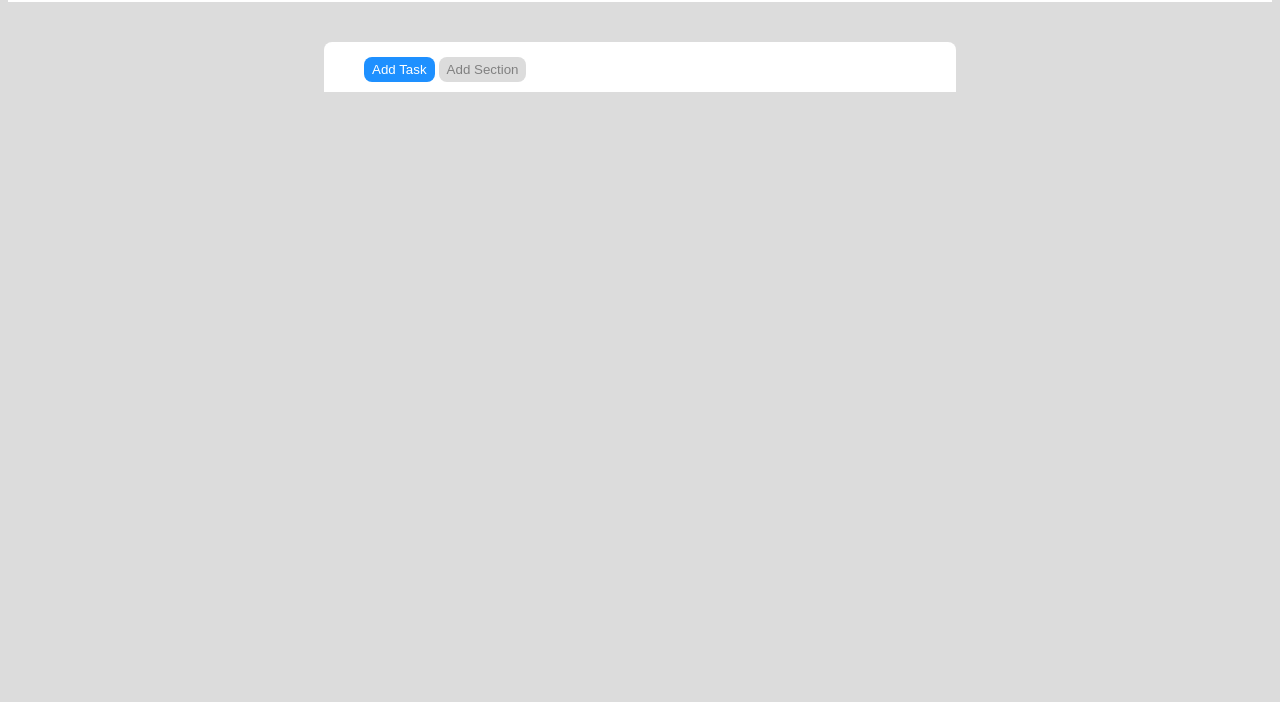
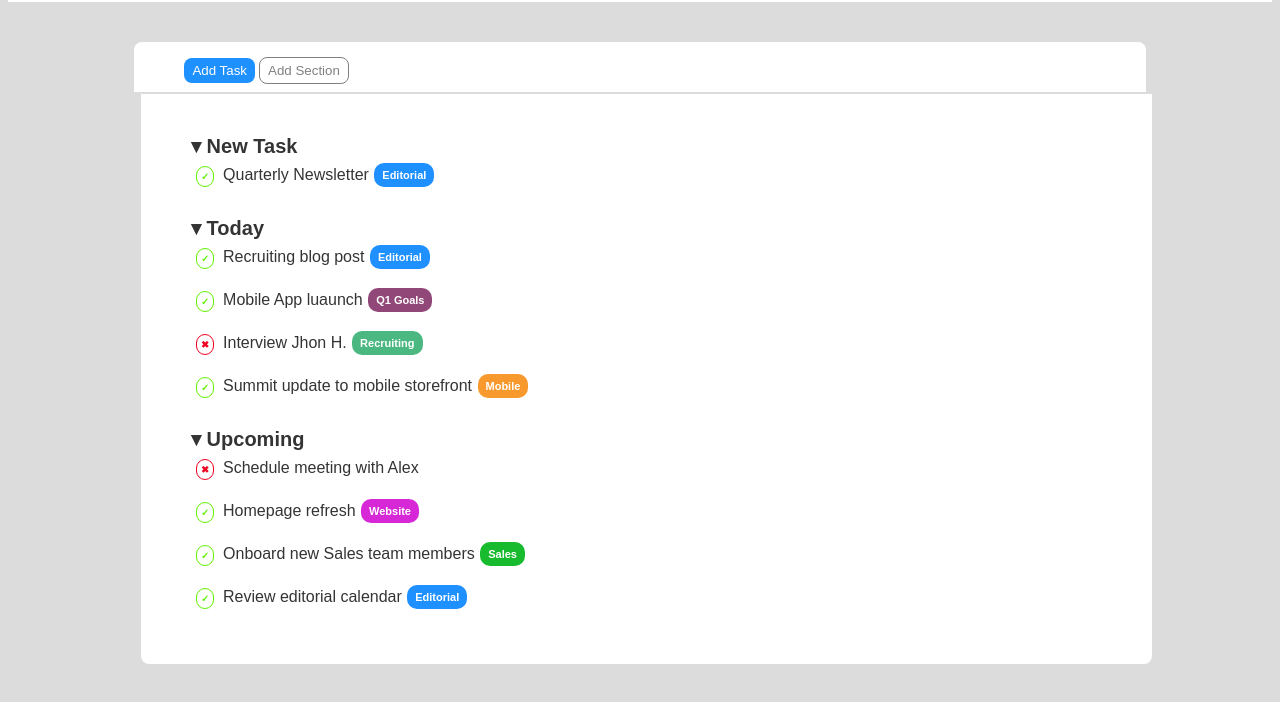
Before and after one commit to MatteoRossi01/html-css-toboolist, a plain HTML site: page index.html in a window 1280 px wide. Shown: the part 66-768 px from the top of the page. Drawn offline with Linux system fonts and the light colour scheme.

Commit message:
Esercizio completato Aggiunta to-do list

```diff
--- a/index.html
+++ b/index.html
@@ -33,6 +33,102 @@
             </div>
             <!-- Fine box bottoni -->
 
+            <!-- Inizio box to-do list -->
+            <div class="container">
+
+                <!-- Inizio lista New task -->
+                <div class="lista">
+                    <span class="toggle">&#9662; New Task</span> <br>
+                    <span class="simbolo spunta">&#10003;</span>
+                    <span class="text">
+                        Quarterly Newsletter
+                    </span>
+                    <span class="status editorial">Editorial</span>
+                </div>
+                <!-- Fine lista New task -->
+
+                <!-- Inizio lista Today -->
+                <div class="lista">
+
+                    <div class="row">
+                        <span class="toggle">&#9662; Today</span> <br>
+                        <span class="simbolo spunta">&#10003;</span>
+                        <span class="text">
+                            Recruiting blog post
+                        </span>
+                        <span class="status editorial">Editorial</span>
+                    </div>
+
+                    <div class="row">
+                        <span class="simbolo spunta">&#10003;</span>
+                        <span class="text">
+                            Mobile App luaunch
+                        </span>
+                        <span class="status q1">Q1 Goals</span>
+                    </div>
+
+                    <div class="row">
+                        <span class="simbolo X">&#10006;</span>
+                        <span class="text">
+                            Interview Jhon H.
+                        </span>
+                        <span class="status recruiting">Recruiting</span>
+                    </div>
+
+                    <div class="row">
+                        <span class="simbolo spunta">&#10003;</span>
+                        <span class="text">
+                            Summit update to mobile storefront
+                        </span>
+                        <span class="status mobile">Mobile</span>
+                    </div>
+
+                </div>
+                <!-- Fine lista Today -->
+
+                <!-- Inizio lista Upcoming -->
+                <div class="lista">
+
+                    <div class="row">
+                        <span class="toggle">&#9662; Upcoming</span> <br>
+                        <span class="simbolo X">&#10006;</span>
+                        <span class="text">
+                            Schedule meeting with Alex
+                        </span>
+                    </div>
+
+                    <div class="row">
+                        <span class="simbolo spunta">&#10003;</span>
+                        <span class="text">
+                            Homepage refresh
+                        </span>
+                        <span class="status website">Website</span>
+                    </div>
+
+                    <div class="row">
+                        <span class="simbolo spunta">&#10003;</span>
+                        <span class="text">
+                            Onboard new Sales team members
+                        </span>
+                        <span class="status sales">Sales</span>
+                    </div>
+
+                    <div class="row">
+                        <span class="simbolo spunta">&#10003;</span>
+                        <span class="text">
+                            Review editorial calendar
+                        </span>
+                        <span class="status editorial">Editorial</span>
+                    </div>
+
+                </div>
+                <!-- Fine lista Upcoming -->
+
+
+
+            </div>
+            <!-- Fine box to-do list -->
+
         </main>
         <!-- Fine corpo della pagina -->
 
--- a/style.css
+++ b/style.css
@@ -28,7 +28,7 @@ body {
 
 .box-button {
     height: 50px;
-    width: 50%;
+    width: 80%;
     background-color: #fff;
     border-top-left-radius: 8px;
     border-top-right-radius: 8px;
@@ -40,7 +40,7 @@ body {
     padding: 5px 8px;
     margin-top: 15px;
     position: relative;
-    left: 40px;
+    left: 50px;
     font-family: sans-serif;
 }
 
@@ -53,10 +53,111 @@ body {
 
 .button-right {
     color: #808080;
-    background-color: #DCDCDC;
+    background-color: #fff;
     border-radius: 8px;
-    border: 2px;
+    border: 1px solid;
     border-color: #808080;
 }
+/* Fine box bottoni */
 
-/* Fine box bottoni */
+/* Inizio box to-do list */
+.container {
+    height: 570px;
+    width: 80%;
+    background-color: #fff;
+    border-bottom-left-radius: 8px;
+    border-bottom-right-radius: 8px;
+    margin-left: 133px;
+    margin-top: 2px;
+    display: inline-block;
+}
+/* Fine box to-do list */
+
+/* lista */
+.lista {
+    margin-left: 50px;
+    margin-top: 40px;
+
+}
+
+.toggle {
+    font-size: 20px;
+    font-family: sans-serif;
+    font-weight: bold;
+    color: #343434;
+}
+
+.simbolo {
+    padding: 4px;
+    font-size: 0.6em;
+    font-weight: bold;
+    position: relative;
+    top: 8px;
+    left: 5px;
+    border-radius: 15px;
+    border: 1px solid;
+}
+
+.spunta {
+    border-color: #60f000;
+    color: #60f000;
+}
+
+.X {
+    border-color: #f00020;
+    color: #f00020;
+}
+
+.text {
+    font-family: sans-serif;
+    color: #343434;
+    font-size: 16px;
+    position: relative;
+    top: 8px;
+    left: 10px;
+}
+
+.row {
+    margin-top: 25px;
+}
+/* Lista */
+
+/* Differenze status */
+.status {
+    font-weight: bold;
+    font-size: 11px;
+    font-family: sans-serif;
+    color: #fff;
+    background-color: #1E90FF;
+    border-radius: 10px;
+    border: 0px;
+    padding: 6px 8px;
+    position: relative;
+    left: 11px;
+    top: 7px;
+}
+
+.editorial {
+    background-color: #1E90FF;
+}
+
+.q1 {
+    background-color: #914878;
+}
+
+.recruiting {
+    background-color: #4bb881;
+}
+
+.mobile {
+    background-color: #f8992d;
+}
+
+.website {
+    background-color: #d628d6;
+}
+
+.sales {
+    background-color: #19bb2e;
+}
+/* Differenze status */
```
